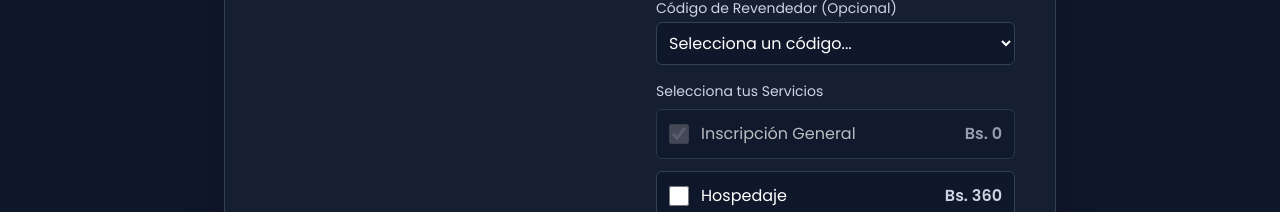
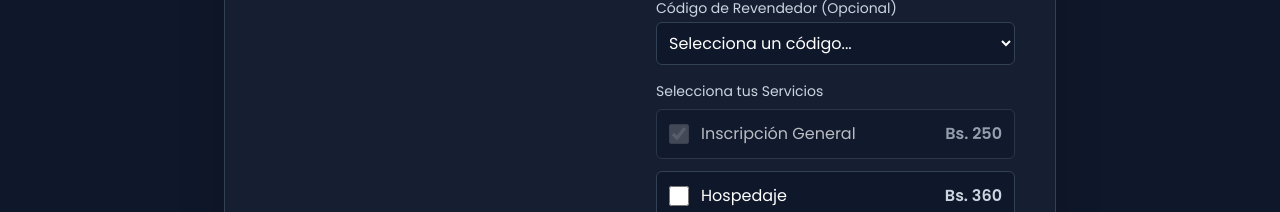
Before and after one commit to Brandon-Gonsales/EventHub_frontend, a React (Vite) app: page /event/congreso002/purchase in a window 1280 px wide. Shown: the part 1980-2192 px from the top of the page. Built offline with nearby package versions, Linux system fonts and the light colour scheme.

Commit message:
price student and professional2

```diff
--- a/src/components/TicketPurchase.tsx
+++ b/src/components/TicketPurchase.tsx
@@ -344,7 +344,13 @@ const TicketPurchase: React.FC<TicketPurchaseProps> = ({ eventData }) => {
                     <input type="checkbox" id={service.id} name={service.id} checked={selectedServices[service.id] || false} onChange={() => handleServiceChange(service)} disabled={service.type === 'mandatory'} className="h-5 w-5 rounded border-gray-300 text-sky-600 focus:ring-sky-500 disabled:opacity-50"/>
                     <span className={`ml-3 text-white ${service.type === 'mandatory' ? 'text-slate-400' : ''}`}>{service.name}</span>
                   </div>
-                  <span className="font-semibold text-slate-300">Bs. {service.price}</span>
+                  <span className="font-semibold text-slate-300">
+                    Bs. {
+                      service.type === 'mandatory'
+                        ? (formData.academicDegree === 'estudiante' ? eventData.pricingTiers?.student : eventData.pricingTiers?.professional)
+                        : service.price
+                    }
+                  </span>
                 </label>
               ))}
             </div>
```
